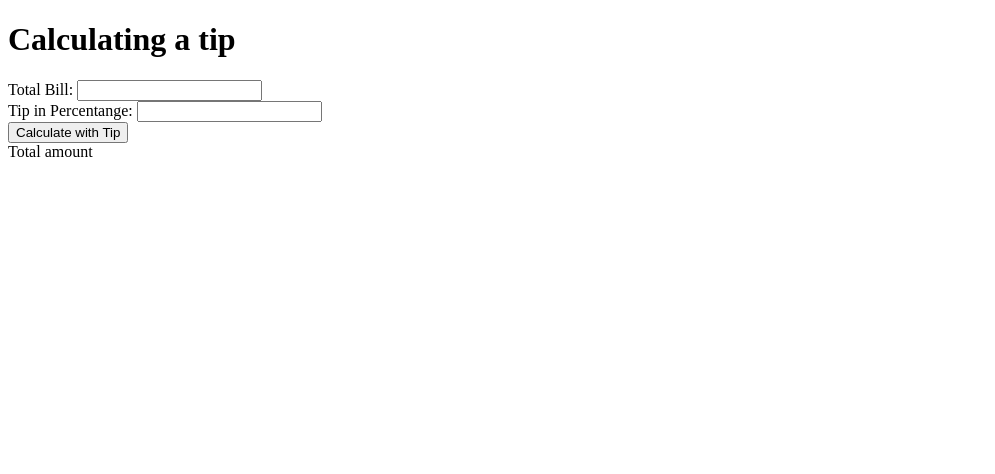
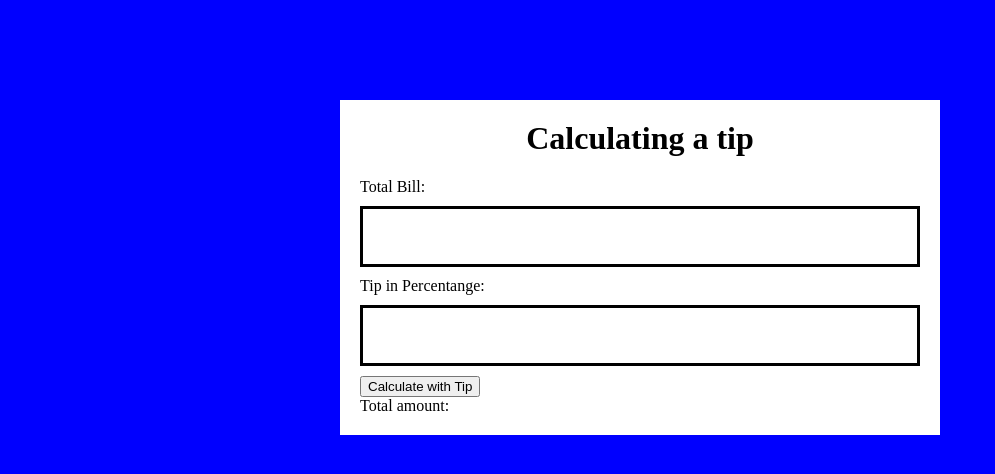
Before and after one commit to AbdulB17/calculate-a-tip, a plain HTML site: page index.html in a window 1280 px wide. Shown: the whole page, without its empty margins (0-995 px from the left). Drawn offline with Linux system fonts and the light colour scheme.

Commit message:
added styling with css
added some styling with CSS to add structure

```diff
--- a/index.html
+++ b/index.html
@@ -4,8 +4,10 @@
     <meta charset="UTF-8">
     <meta name="viewport" content="width=device-width, initial-scale=1.0">
     <title>Tips</title>
+    <link rel="stylesheet" href="style.css">
 </head>
 <body>
+    <div class="container">
     <h1> Calculating a tip</h1>
 
 <label for="bill">Total Bill:</label>
@@ -16,9 +18,9 @@
      <br/>
       <button id="calculate">Calculate with Tip</button>
       <br/>
-       <label for="total">Total amount</label>
+       <label for="total">Total amount:</label>
         <span id="total"></span>
-
+    </div>
 
 
 
--- /dev/null
+++ b/style.css
@@ -0,0 +1,31 @@
+*{
+    box-sizing: border-box;
+}
+
+body {
+    background-color: blue;
+    font-family: 'Times New Roman', Times, serif;
+
+
+}
+
+.container{
+    background-color: white;
+    max-width: 600px;
+    margin: 100px auto;
+    padding: 20px;
+
+}
+
+h1{
+    margin-top: 0;
+    text-align: center;
+}
+
+input{
+    padding: 20px;
+    border: 3px solid;
+    margin: 10px auto;
+    width: 100%;
+
+}
```
Also changed, not shown: index.css (deleted).
